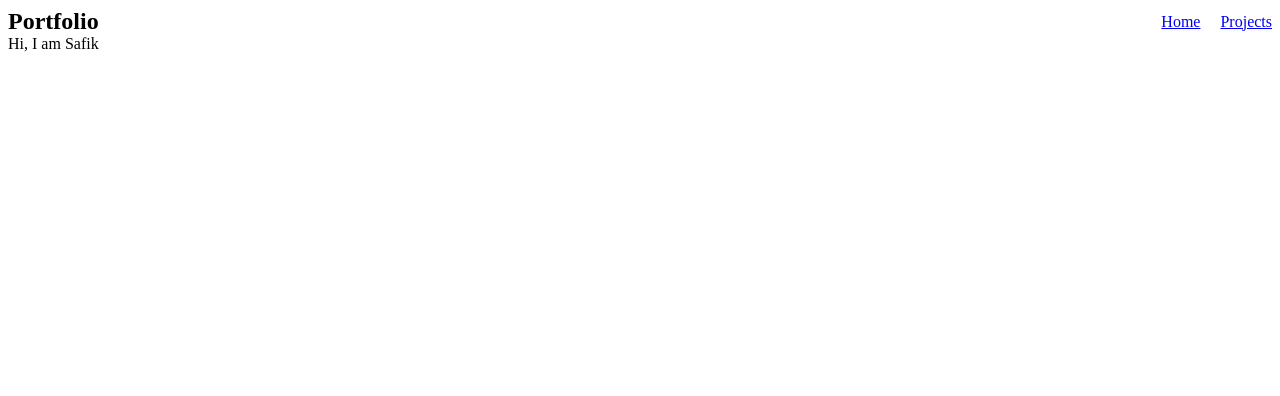
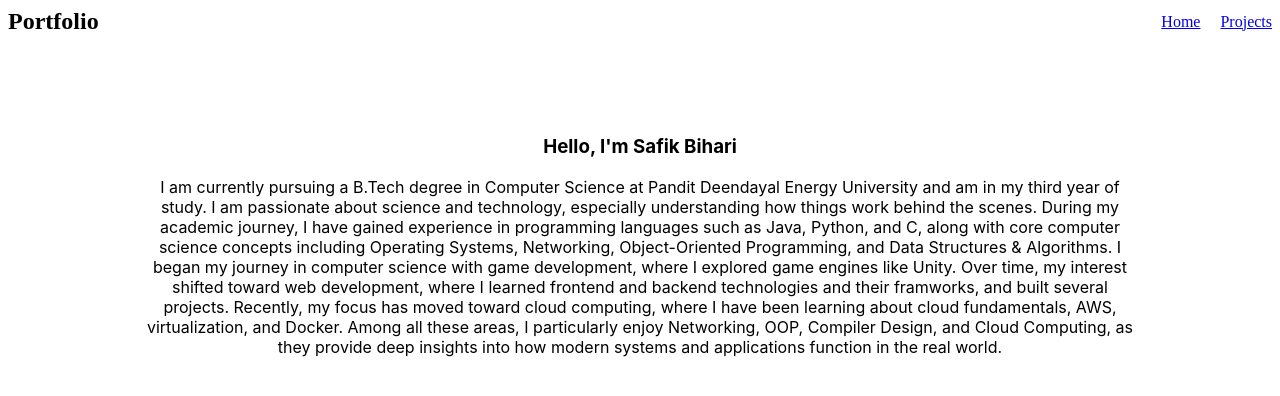
Before and after one commit to Safikkhan31/portfolio, a React (Vite) app: page / in a window 1280 px wide. Shown: the top 396 px of the page. Built offline with nearby package versions, Linux system fonts and the light colour scheme.

Commit message:
added about text

```diff
--- a/src/App.jsx
+++ b/src/App.jsx
@@ -3,6 +3,7 @@ import viteLogo from '/vite.svg'
 import './App.css'
 import { Navbar } from './components/navbar'
 import { Routes, Route } from "react-router-dom"
+import { Homepage } from './pages/homepage'
 
 function App() {
   const [count, setCount] = useState(0)
@@ -10,9 +11,9 @@ function App() {
   return (
     <>
       <Navbar />
-      <div>
-        Hi, I am Safik
-      </div>
+      <Routes>
+        <Route path="/" element={<Homepage />}></Route>
+      </Routes>
     </>
   )
 }
--- /dev/null
+++ b/src/pages/homepage.css
@@ -0,0 +1,12 @@
+.about {
+    max-width: 1000px;
+    margin: auto;
+    font-size: 1rem;
+    font-family: 'Inter', sans-serif;
+    margin-top: 100px;
+}
+
+.about h3,
+.about p{
+    text-align: center;
+}
--- /dev/null
+++ b/src/pages/homepage.jsx
@@ -0,0 +1,22 @@
+import "./homepage.css"
+
+export function Homepage(){
+    return(
+        <>
+            <div className="about">
+                <h3>Hello, I'm Safik Bihari</h3>
+                <p>
+                    I am currently pursuing a B.Tech degree in Computer Science at Pandit Deendayal Energy University and am in my third year of study.
+
+                    I am passionate about science and technology, especially understanding how things work behind the scenes. During my academic journey, I have gained experience in programming languages such as Java, Python, and C, along with core computer science concepts including Operating Systems, Networking, Object-Oriented Programming, and Data Structures & Algorithms.
+
+                    I began my journey in computer science with game development, where I explored game engines like Unity. Over time, my interest shifted toward web development, where I learned frontend and backend technologies and their framworks, and built several projects.
+
+                    Recently, my focus has moved toward cloud computing, where I have been learning about cloud fundamentals, AWS, virtualization, and Docker.
+
+                    Among all these areas, I particularly enjoy Networking, OOP, Compiler Design, and Cloud Computing, as they provide deep insights into how modern systems and applications function in the real world.
+                </p>
+            </div>
+        </>
+    )
+}
```
